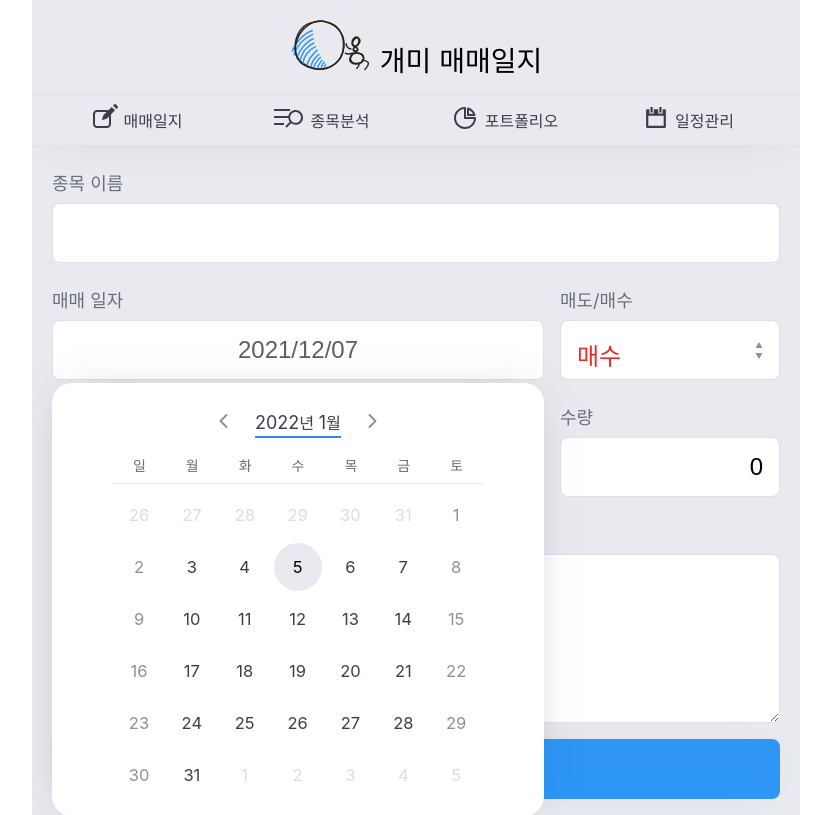
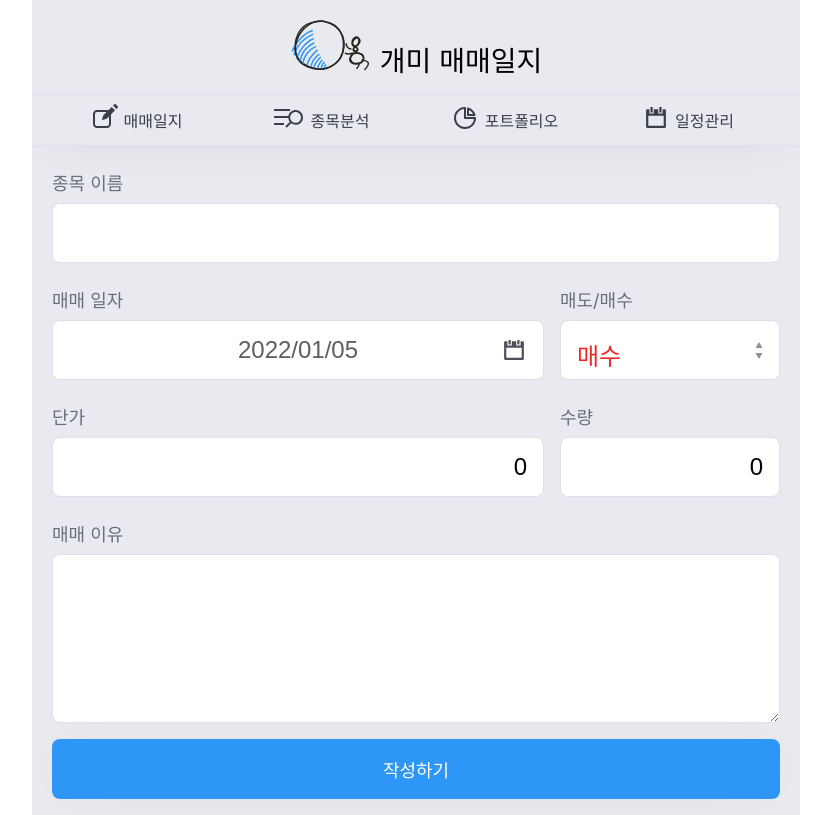
Before and after one commit to uu29/trading-log, a Next.js app: page /create in a window 1280 px wide. Shown: the whole page, without its empty margins (224-1055 px from the left). Built offline with nearby package versions, Linux system fonts and the light colour scheme.

Commit message:
update: calender 열고 닫기, 현재 날짜 가져오기

```diff
--- a/pages/create.tsx
+++ b/pages/create.tsx
@@ -1,7 +1,9 @@
+import { useState, useEffect } from "react";
 import useForm from "hooks/useForm";
 import styled from "@emotion/styled";
 import { cx, css } from "@emotion/css";
 import CalendarForm from "components/form/CalendarForm";
+import { formatDate } from "core/firestore/timestamp";
 
 const select_icon_style = css`
   margin-top: 0.5rem;
@@ -44,7 +46,8 @@ interface IValue {
   price: number;
   desc: string;
 }
-const initialValue: IValue = { name: "", sales: SalesType.sell, date: "2021/12/07", count: 0, price: 0, desc: "" };
+
+const initialValue: IValue = { name: "", sales: SalesType.sell, date: formatDate(new Date(), "%Y/%m/%d"), count: 0, price: 0, desc: "" };
 
 const onSubmit = (value) => {
   console.log(value);
@@ -52,6 +55,14 @@ const onSubmit = (value) => {
 
 const Create = () => {
   const { form, handleChange } = useForm<IValue>({ initialValue, onSubmit });
+  const [openCalendar, setOpenCalendar] = useState(false);
+  const toggleDate = () => {
+    setOpenCalendar(!openCalendar);
+  };
+  const closeCalendar = () => {
+    setOpenCalendar(false);
+  };
+
   return (
     <FormWrap>
       <form method="post">
@@ -60,8 +71,14 @@ const Create = () => {
         <Flex>
           <LeftColumn>
             <Label htmlFor="date">매매 일자</Label>
-            <InputDate type="text" id="date" name="date" value={form.date} onChange={handleChange} readOnly className={form_input_style} />
-            <CalendarForm />
+            <CalIcon onClick={toggleDate} />
+            <InputDate type="text" id="date" name="date" value={form.date} onClick={toggleDate} className={form_input_style} readOnly />
+            {openCalendar && (
+              <>
+                <CalendarForm />
+                <CalendarBg onClick={closeCalendar} />
+              </>
+            )}
           </LeftColumn>
           <RightColumn>
             <Label htmlFor="sales">매도/매수</Label>
@@ -104,6 +121,25 @@ const Create = () => {
   );
 };
 
+const CalIcon = styled.div`
+  position: absolute;
+  width: 2rem;
+  height: 2rem;
+  right: 2rem;
+  bottom: 2rem;
+  background: url(/images/ico__cal.svg) no-repeat center;
+  opacity: 0.9;
+  cursor: pointer;
+`;
+
+const CalendarBg = styled.div`
+  position: fixed;
+  width: 100%;
+  height: 100%;
+  left: 0;
+  top: 0;
+`;
+
 const SubmitBtn = styled.button`
   margin-top: 1.6rem;
   display: block;
@@ -144,6 +180,7 @@ const InputDate = styled.input`
   height: 6rem;
   color: #5e5e5e;
   text-align: center;
+  cursor: pointer;
 `;
 
 const SalesOptions = styled.div<{ salesType: SalesType }>`
```
